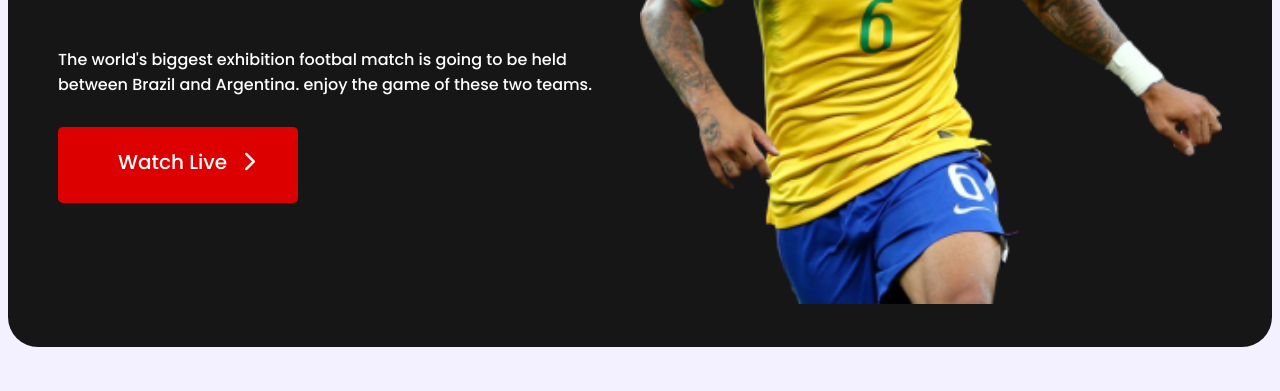
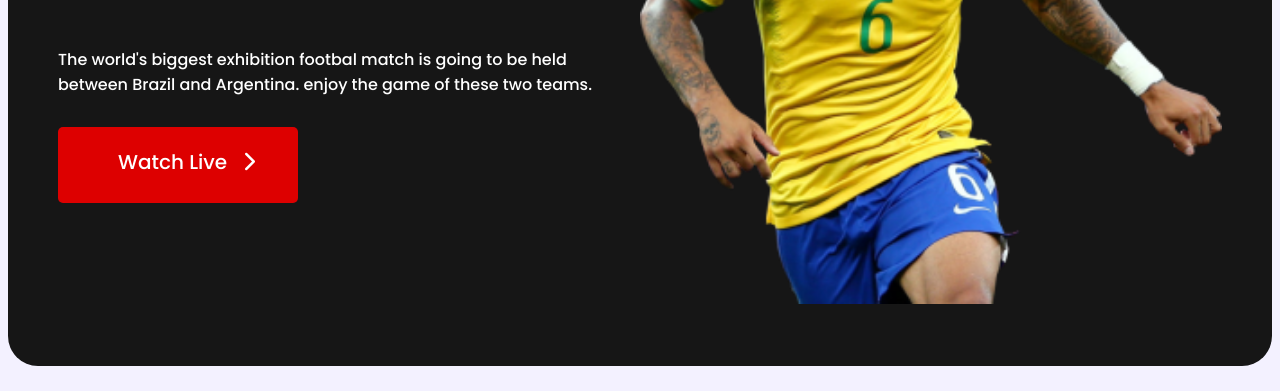
Before and after one commit to RabbiHasan/world-cup-assignment, a plain HTML site: page index.html in a window 1280 px wide. Shown: the part 409-800 px from the top of the page. Drawn offline with Linux system fonts and the light colour scheme.

Commit message:
last commit

```diff
--- a/styles/style.css
+++ b/styles/style.css
@@ -16,7 +16,7 @@ body {
 /* -------------------Header----------------- */
 .container {
     background: #161616;
-    height: 606px;
+    height: 625px;
     margin-top: 50px;
     padding: 50px;
     border-radius: 30px;
@@ -292,6 +292,7 @@ footer {
         border-radius: 5px;
         margin-top: 40px;
         margin-left: 352px;
+        border: none;
 
 
     }
```
